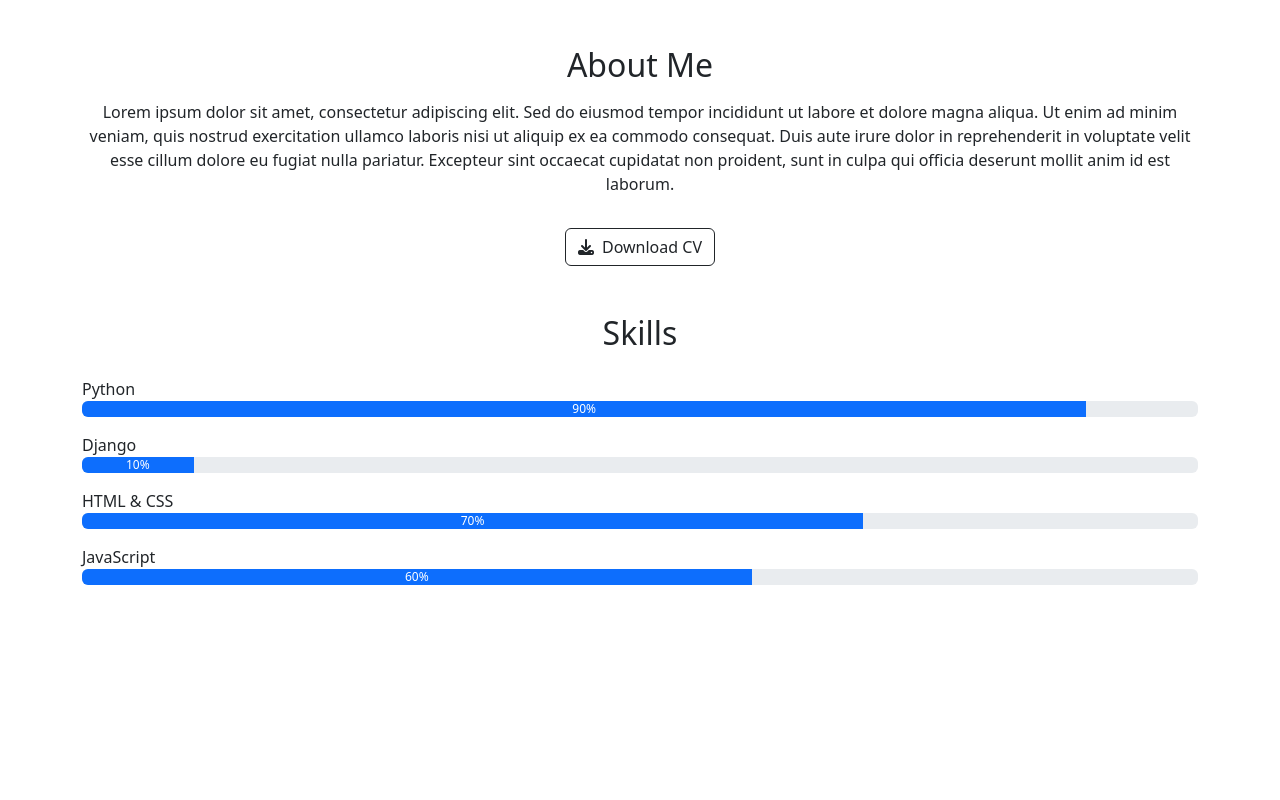
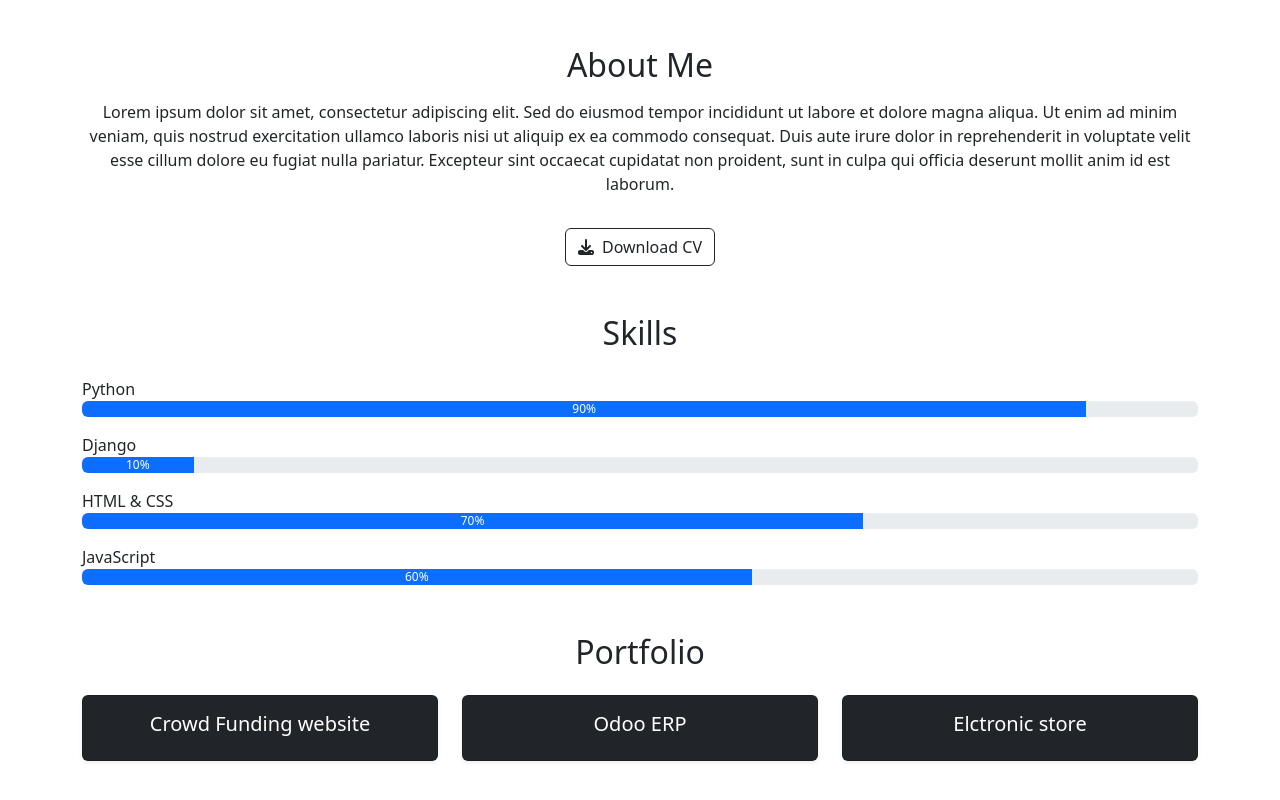
Before and after one commit to AnwerAhmedAnwer16/ReactProject, a React (Create React App) app: page / in a window 1280 px wide. Shown: the part 248-1048 px from the top of the page. Before the commit the page ends 881 px from the top, so only its background shows below. Built offline with nearby package versions, Linux system fonts and the light colour scheme.

Commit message:
portfolio done

```diff
--- a/src/App.js
+++ b/src/App.js
@@ -3,6 +3,7 @@ import './App.css';
 import Hero from './components/Hero';
 import AboutMe from './components/AboutMe';
 import Skills from './components/skillsDir/skills';
+import Portfolio from './components/projectsDir/portfolio';
 
 function App() {
   return (
@@ -26,6 +27,7 @@ function App() {
       <Hero/>
       <AboutMe/>
       <Skills/>
+      <Portfolio/>
     </div>
   );
 }
--- /dev/null
+++ b/src/components/projectsDir/portfolio.js
@@ -0,0 +1,17 @@
+import React from 'react';
+import Project from './project';
+
+function Portfolio() {
+  return (
+    <div className="container my-5">
+      <h2 className="text-center mb-4">Portfolio</h2>
+      <div className="row">
+        <Project title="Crowd Funding website" />
+        <Project title="Odoo ERP" />
+        <Project title="Elctronic store" />
+      </div>
+    </div>
+  );
+}
+
+export default Portfolio;
--- /dev/null
+++ b/src/components/projectsDir/project.js
@@ -0,0 +1,13 @@
+import React from 'react';
+
+function Project({ title }) {
+  return (
+    <div className="col-md-4 mb-4 ">
+      <div className="bg-dark text-white card text-center p-3 shadow-sm">
+        <h5>{title}</h5>
+      </div>
+    </div>
+  );
+}
+
+export default Project;
```
Also changed, not shown: src/components/skillsDir/skill.js (+5 -5 lines), src/components/projrct/project.js (deleted).
